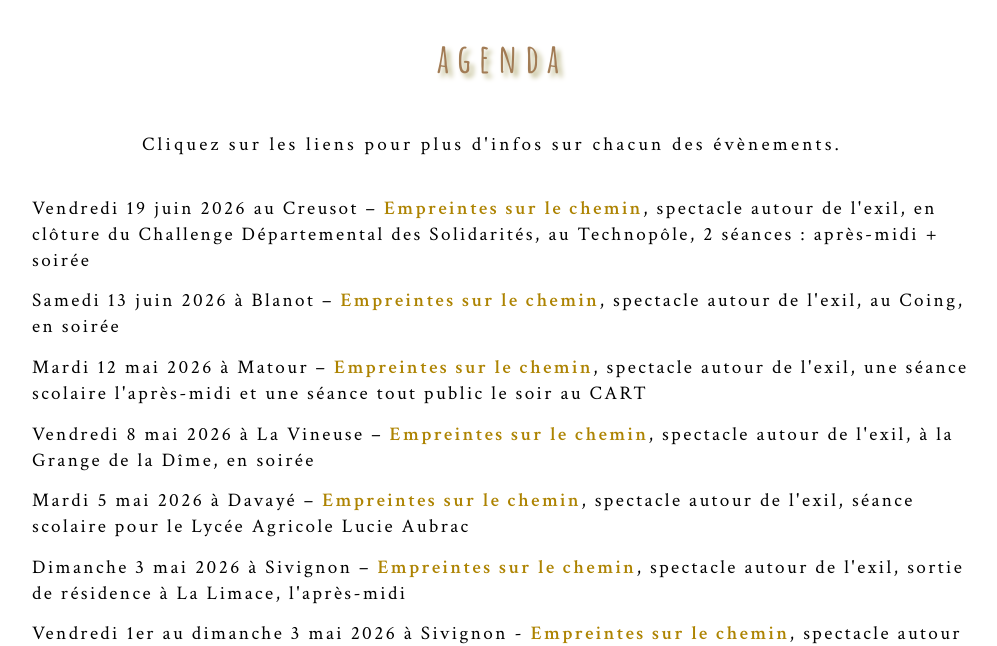
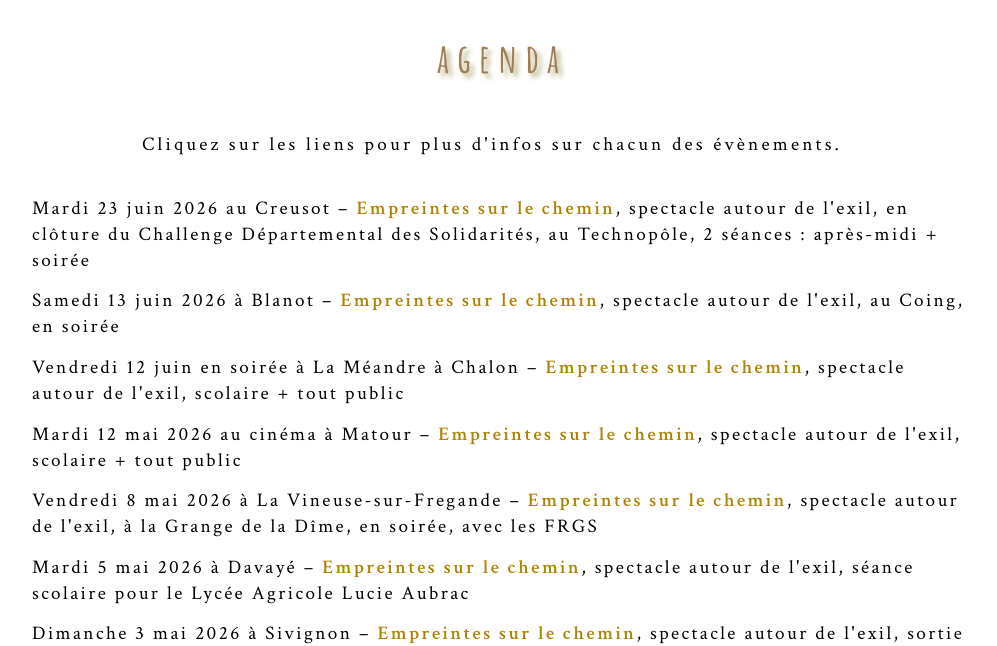
Before and after one commit to leshnik/revertouthaut, a Jekyll site: the page built from agenda.md, in a window 1280 px wide and 900 px high, cut to the strip 254-900 px from the top of the window. Shown: the whole strip, without its empty margins (138-1135 px from the left). Built offline with Jekyll 4.4.1, drawn with Linux system fonts in a browser that asks for light colours; some of the changed text lies outside the part shown.

Commit message:
agenda empreintes

```diff
--- a/agenda.md
+++ b/agenda.md
@@ -7,10 +7,11 @@ summary: Calendrier d'ateliers et de présentations publiques de Rêver Tout Hau
 <p class="intro-text">Cliquez sur les liens pour plus d'infos sur chacun des évènements.</p>
 <ul class="agenda-list">
 
-<li><a href="#19-06-2026">Vendredi 19 juin 2026 au Creusot – <span style="color:#AD8301; font-weight:bold;">Empreintes sur le chemin</span>, spectacle autour de l'exil, en clôture du Challenge Départemental des Solidarités, au Technopôle, 2 séances : après-midi + soirée </a></li>
+<li><a href="#19-06-2026">Mardi 23 juin 2026 au Creusot – <span style="color:#AD8301; font-weight:bold;">Empreintes sur le chemin</span>, spectacle autour de l'exil, en clôture du Challenge Départemental des Solidarités, au Technopôle, 2 séances : après-midi + soirée </a></li>
 <li><a href="#13-06-2026">Samedi 13 juin 2026 à Blanot – <span style="color:#AD8301; font-weight:bold;">Empreintes sur le chemin</span>, spectacle autour de l'exil, au Coing, en soirée</a></li>
-<li><a href="#12-05-2026">Mardi 12 mai 2026 à Matour – <span style="color:#AD8301; font-weight:bold;">Empreintes sur le chemin</span>, spectacle autour de l'exil, une séance scolaire l'après-midi et une séance tout public le soir au CART</a></li>
-<li><a href="#08-05-2026">Vendredi 8 mai 2026 à La Vineuse – <span style="color:#AD8301; font-weight:bold;">Empreintes sur le chemin</span>, spectacle autour de l'exil, à la Grange de la Dîme, en soirée</a> </li>
+<li><a href="12-06-2026">Vendredi 12 juin en soirée à La Méandre à Chalon – <span style="color:#AD8301; font-weight:bold;">Empreintes sur le chemin</span>, spectacle autour de l'exil, scolaire + tout public</a></li>
+<li><a href="#12-05-2026">Mardi 12 mai 2026 au cinéma à Matour – <span style="color:#AD8301; font-weight:bold;">Empreintes sur le chemin</span>, spectacle autour de l'exil, scolaire + tout public</a></li>
+<li><a href="#08-05-2026">Vendredi 8 mai 2026 à La Vineuse-sur-Fregande – <span style="color:#AD8301; font-weight:bold;">Empreintes sur le chemin</span>, spectacle autour de l'exil, à la Grange de la Dîme, en soirée, avec les FRGS</a> </li>
 <li><a href="#05-05-2026">Mardi 5 mai 2026 à Davayé – <span style="color:#AD8301; font-weight:bold;">Empreintes sur le chemin</span>, spectacle autour de l'exil, séance scolaire pour le Lycée Agricole Lucie Aubrac</a></li>
 <li><a href="#03-05-2026">Dimanche 3 mai 2026 à Sivignon – <span style="color:#AD8301; font-weight:bold;">Empreintes sur le chemin</span>, spectacle autour de l'exil, sortie de résidence à La Limace, l'après-midi</a></li>
 <li><a href="#01-05-2026">Vendredi 1er au dimanche 3 mai 2026 à Sivignon - <span style="color:#AD8301; font-weight:bold;">Empreintes sur le chemin</span>, spectacle autour de l'exil, résidence de création</a></li>
@@ -76,7 +77,7 @@ summary: Calendrier d'ateliers et de présentations publiques de Rêver Tout Hau
 
 <div id="12-05-2026">
 <h2><a href="empreintes-sur-le-chemin">empreintes sur le chemin</a></h2>
-<p class="intro-text center-text">Mardi 12 mai 2026 à Matour<br>infos à venir</p>
+<p class="intro-text center-text">Mardi 12 mai 2026 dans l'après-midi,  au cinéma à Matour<br>infos à venir</p>
 </div>
 <a href="#ag">retourner à l'agenda</a>
 <hr>
```
